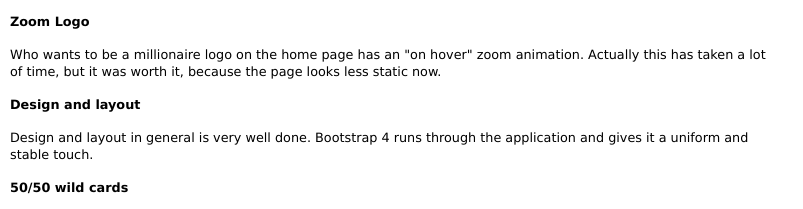
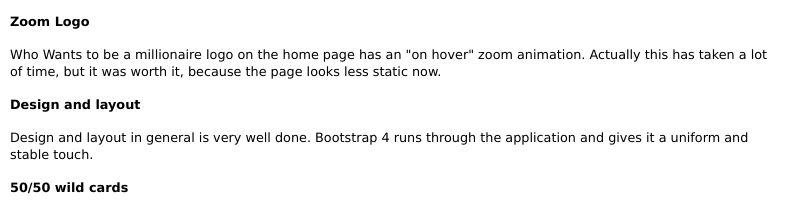
Before and after one commit to cintoros/who-wants-to-be-a-millionaire, a plain HTML site: page index.html in a window 1280 px wide. Shown: the part 1318-1527 px from the top of the page, 266-1069 px from the left. Drawn offline with Linux system fonts and the light colour scheme.

Commit message:
Fix typo in documentation

```diff
--- a/index.html
+++ b/index.html
@@ -263,7 +263,7 @@
 
             <h4>Zoom Logo</h4>
             <p>
-                Who wants to be a millionaire logo on the home page has an "on hover" zoom animation.
+                Who Wants to be a millionaire logo on the home page has an "on hover" zoom animation.
                 Actually this has taken a lot of time, but it was worth it, because the page looks less static now.
             </p>
 
```
Also changed, not shown: 1 other file.
